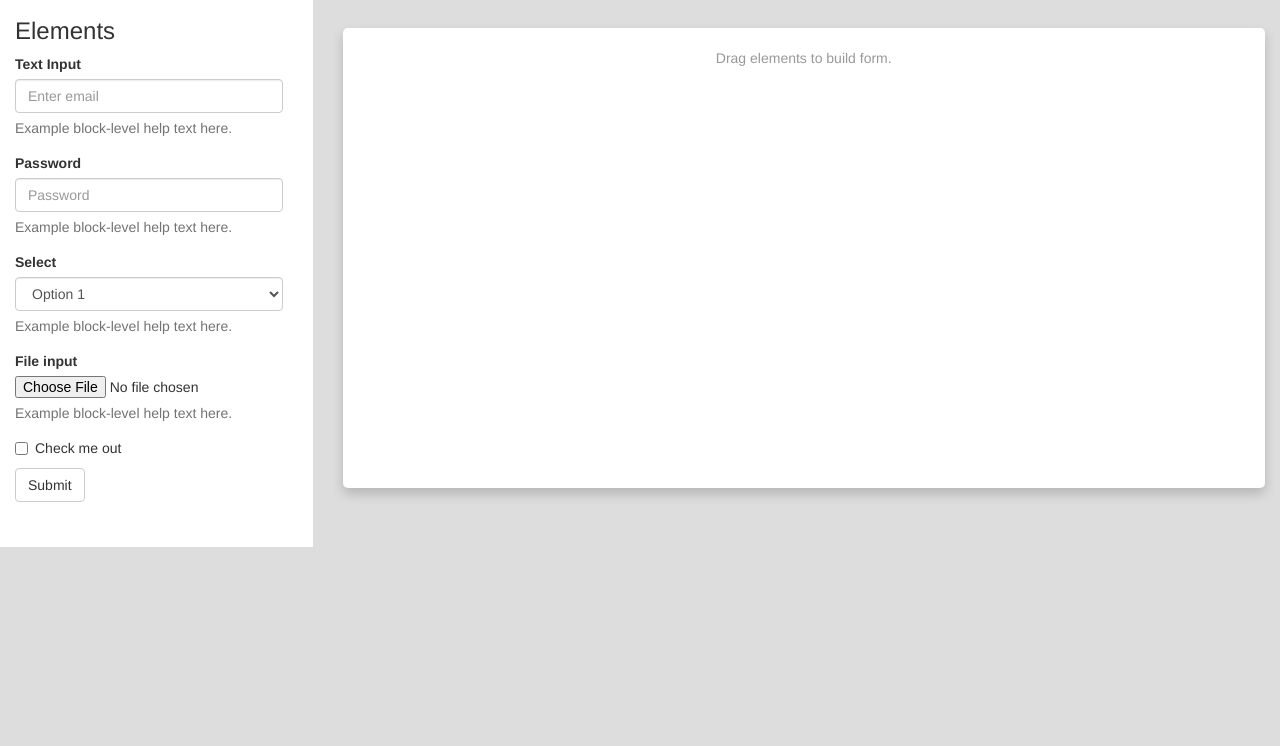
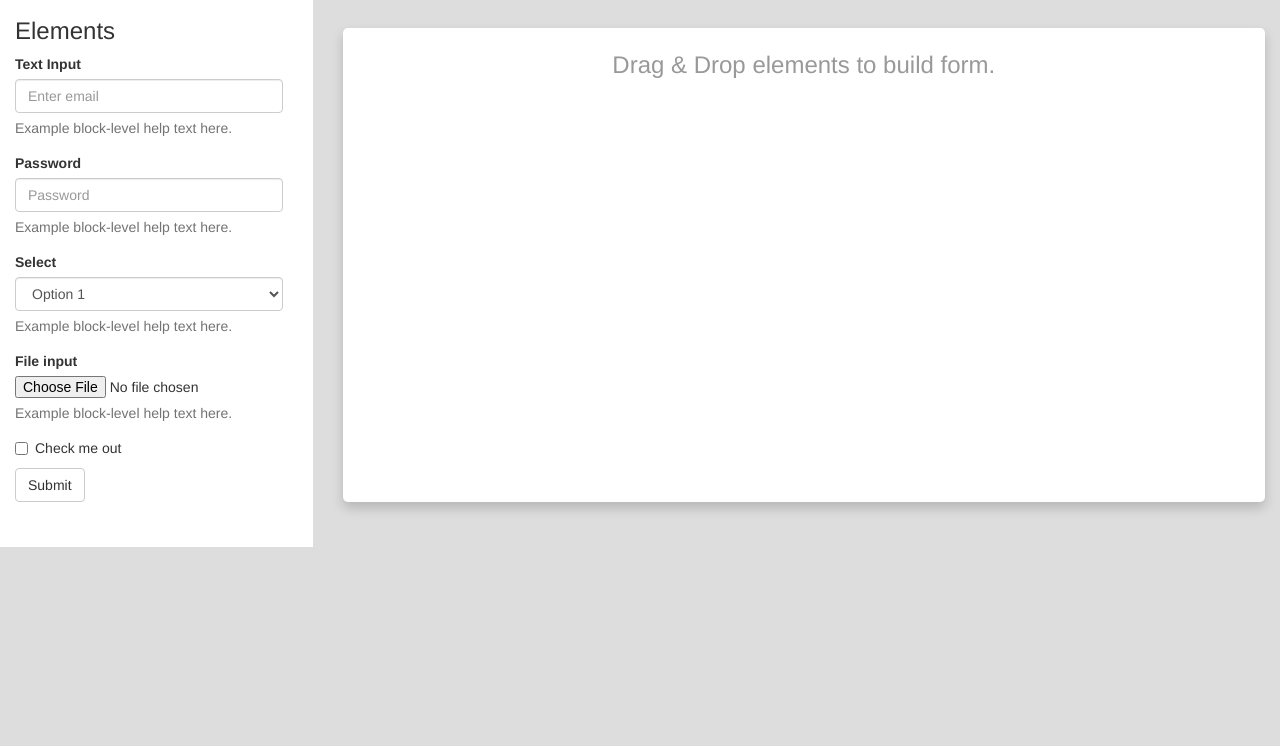
Before and after one commit to frappe/bootstrap-form-builder, a plain HTML site: page index.html in a window 1280 px wide. Shown: the part 54-800 px from the top of the page. Drawn offline with Linux system fonts and the light colour scheme.

Commit message:
fixed copyhtml

```diff
--- a/index.html
+++ b/index.html
@@ -145,6 +145,7 @@
 				$edit_btn.appendTo($el);
 			}
 			$modal.modal("hide");
+			return false;
 		})
 	});
 
@@ -214,7 +215,7 @@
 			<div class="col-md-9" style="padding: 30px;">
 				<div style="background-color: #fff; border-radius: 5px; padding: 20px;
 						box-shadow: 0 6px 12px rgba(0, 0, 0, 0.175); ">
-					<div class="text-muted empty-form text-center">Drag elements to build form.</div>
+					<div class="text-muted empty-form text-center" style="font-size: 24px;">Drag & Drop elements to build form.</div>
 					<div class="row form-body">
 						<div class="col-md-12 droppable sortable">
 						</div>
```
